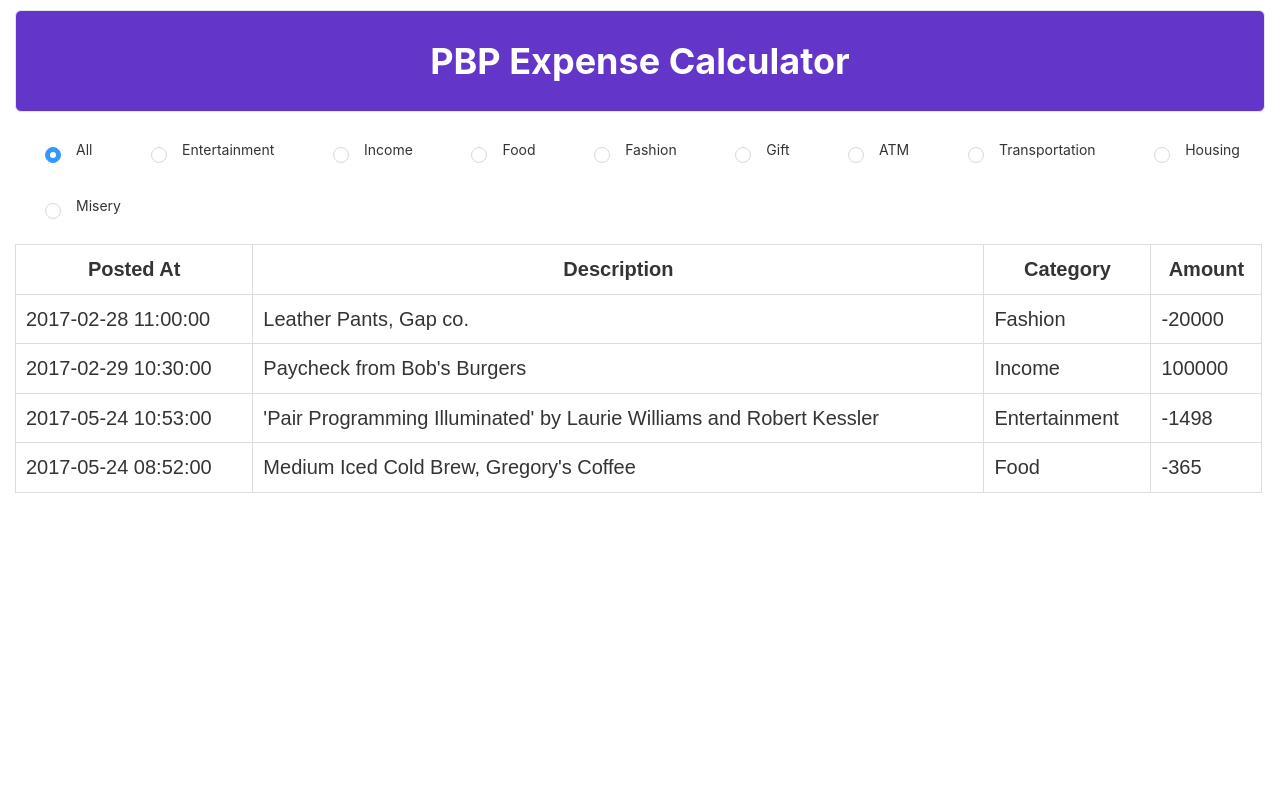
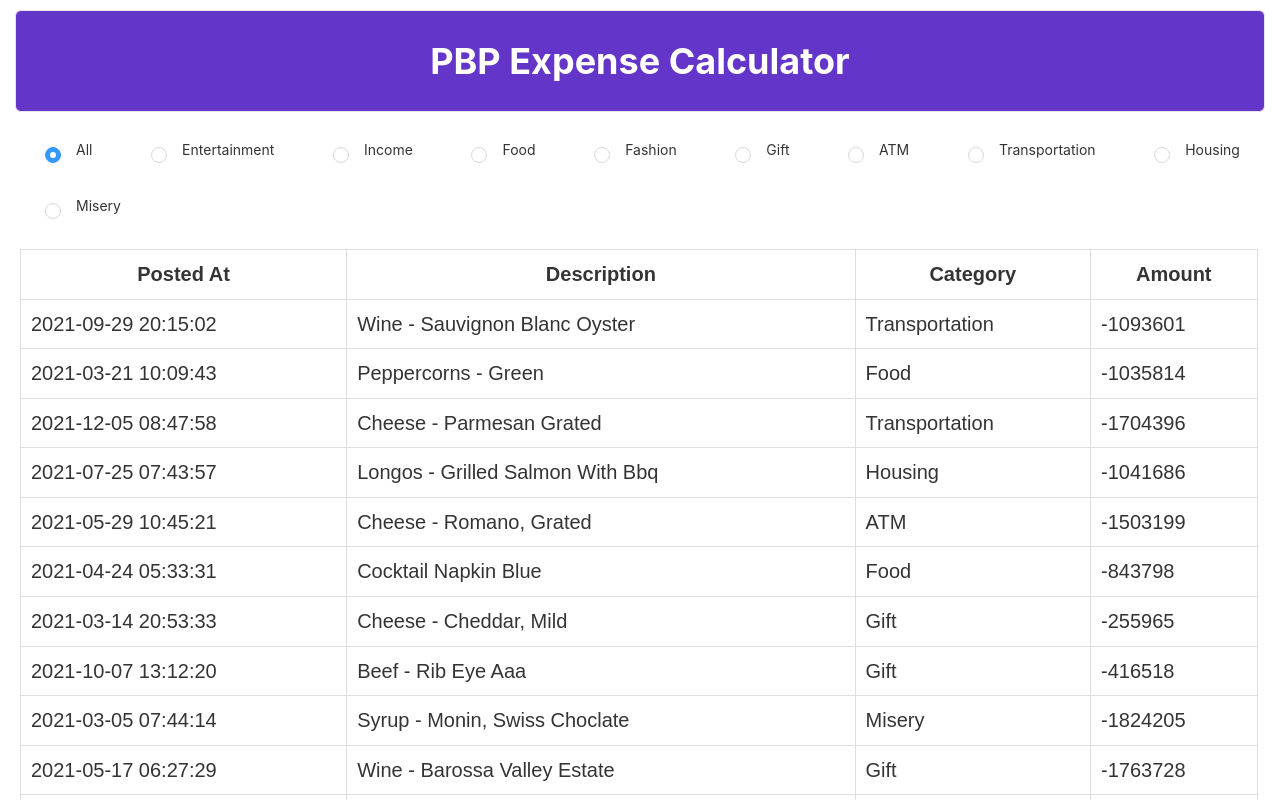
Before and after one commit to gitx5622/PBP_test, a React (Create React App) app: page / in a window 1280 px wide. Shown: the top 800 px of the page. Built offline with nearby package versions, Linux system fonts and the light colour scheme.

Commit message:
added transactions json data to the back component and also some refactoring

```diff
--- a/src/components/App.js
+++ b/src/components/App.js
@@ -1,6 +1,6 @@
 import React, { Component, Fragment } from 'react'
 import { Panel } from 'rsuite';
-import BankContainer from './BankContainer'
+import BankContainer from './transanctions/bankContainer'
 
 class App extends Component {
   render() {
--- a/src/components/BankContainer.js
+++ /dev/null
@@ -1,129 +0,0 @@
-import React, { useState } from 'react';
-import { Radio, RadioGroup } from 'rsuite';
-
-
-const BankContainer = () => {
-  const [activeCategory, setActiveCategory] = useState({
-    category: 'All'
-  })
-  const styles = {
-    table: {
-      fontFamily: 'Quicksand, sans-serif',
-      borderCollapse: 'collapse',
-      width: '99%',
-      fontSize: "20px",
-      td: {
-        border: '1px solid #dddddd',
-        textAlign: 'left',
-        padding: '10px',
-      },
-      th: {
-        border: '1px solid #dddddd',
-        padding: '10px',
-        textAlign: 'center',
-      },
-      tr: {
-        borderRadius: '10px',
-      }
-    },
-  }
-
-  const state = {
-    transactions: [
-      {
-        id: 1,
-        posted_at: '2017-02-28 11:00:00',
-        description: 'Leather Pants, Gap co.',
-        category: 'Fashion',
-        amount: -20000
-      },
-      {
-        id: 2,
-        posted_at: '2017-02-29 10:30:00',
-        description: "Paycheck from Bob's Burgers",
-        category: 'Income',
-        amount: 100000
-      },
-      {
-        id: 3,
-        posted_at: '2017-05-24 10:53:00',
-        description:
-          "'Pair Programming Illuminated' by Laurie Williams and Robert Kessler",
-        category: 'Entertainment',
-        amount: -1498
-      },
-      {
-        id: 4,
-        posted_at: '2017-05-24 08:52:00',
-        description: "Medium Iced Cold Brew, Gregory's Coffee",
-        category: 'Food',
-        amount: -365
-      }
-    ],
-    activeCategory: 'All'
-  }
-
-  const filteredTransactions = state.transactions.filter(transaction => transaction.category === activeCategory.category);
-
-  console.log(filteredTransactions);
-
-  const handleChange = (name, value) => {
-    setActiveCategory({
-      [name]: value
-    });
-    console.log(name, value);
-  }
-
-  return (
-    <React.Fragment>
-      <RadioGroup
-        name="category"
-        value={activeCategory.category}
-        onChange={value => handleChange('category', value)}
-      >
-        <div style={{ display: "flex", justifyContent: "space-between", flexWrap: "wrap" }}>
-          <Radio checked={activeCategory.category === 'All' ? true : false} value="All">All</Radio>
-          <Radio checked={activeCategory.category === 'Entertainment' ? true : false} value="Entertainment">Entertainment</Radio>
-          <Radio checked={activeCategory.category === 'Income' ? true : false} value="Income">Income</Radio>
-          <Radio checked={activeCategory.category === 'Food' ? true : false} value="Food">Food</Radio>
-          <Radio checked={activeCategory.category === 'Fashion' ? true : false} value="Fashion">Fashion</Radio>
-          <Radio checked={activeCategory.category === 'Gift' ? true : false} value="Gift">Gift</Radio>
-          <Radio checked={activeCategory.category === 'ATM' ? true : false} value="ATM">ATM</Radio>
-          <Radio checked={activeCategory.category === 'Transportation' ? true : false} value="Transportation">Transportation</Radio>
-          <Radio checked={activeCategory.category === 'Housing' ? true : false} value="Housing">Housing</Radio>
-          <Radio checked={activeCategory.category === 'Misery' ? true : false} value="Misery">Misery</Radio>
-        </div>
-      </RadioGroup>
-      <table style={styles.table}>
-        <tr style={styles.table.tr}>
-          <th style={styles.table.th}>Posted At</th>
-          <th style={styles.table.th}>Description</th>
-          <th style={styles.table.th}>Category</th>
-          <th style={styles.table.th}>Amount</th>
-        </tr>
-        {filteredTransactions && (
-          filteredTransactions.map((eachTransaction) => (
-            <tr key={eachTransaction.id}>
-              <td style={styles.table.td}>{eachTransaction.posted_at}</td>
-              <td style={styles.table.td}>{eachTransaction.description}</td>
-              <td style={styles.table.td}>{eachTransaction.category}</td>
-              <td style={styles.table.td}>{eachTransaction.amount}</td>
-            </tr>
-          ))
-        )}
-        {activeCategory.category === "All" && (
-          state.transactions.map((eachTransaction) => (
-            <tr key={eachTransaction.id}>
-              <td style={styles.table.td}>{eachTransaction.posted_at}</td>
-              <td style={styles.table.td}>{eachTransaction.description}</td>
-              <td style={styles.table.td}>{eachTransaction.category}</td>
-              <td style={styles.table.td}>{eachTransaction.amount}</td>
-            </tr>
-          ))
-        )}
-      </table>
-    </React.Fragment>
-  )
-}
-
-export default BankContainer;
--- /dev/null
+++ b/src/components/transanctions/bankContainer.js
@@ -0,0 +1,48 @@
+import React, {  useState } from 'react';
+import { Radio, RadioGroup } from 'rsuite';
+import transactionData from './sample_data.json';
+import TransanctionCard from "./transanction_card";
+
+const BankContainer = () => {
+  const [activeCategory, setActiveCategory] = useState({
+    category: 'All',
+  })
+
+  const filteredTransactions = transactionData.filter(transaction => transaction.category === activeCategory.category);
+
+  const handleChange = (name, value) => {
+    setActiveCategory({
+      [name]: value
+    });
+  }
+
+  return (
+    <React.Fragment>
+      <RadioGroup
+        name="category"
+        value={activeCategory.category}
+        onChange={value => handleChange('category', value)}
+      >
+        <div style={{ display: "flex", justifyContent: "space-between", flexWrap: "wrap" }}>
+          <Radio checked={activeCategory.category === 'All'} value="All">All</Radio>
+          <Radio checked={activeCategory.category === 'Entertainment'} value="Entertainment">Entertainment</Radio>
+          <Radio checked={activeCategory.category === 'Income'} value="Income">Income</Radio>
+          <Radio checked={activeCategory.category === 'Food'} value="Food">Food</Radio>
+          <Radio checked={activeCategory.category === 'Fashion'} value="Fashion">Fashion</Radio>
+          <Radio checked={activeCategory.category === 'Gift'} value="Gift">Gift</Radio>
+          <Radio checked={activeCategory.category === 'ATM'} value="ATM">ATM</Radio>
+          <Radio checked={activeCategory.category === 'Transportation'} value="Transportation">Transportation</Radio>
+          <Radio checked={activeCategory.category === 'Housing'} value="Housing">Housing</Radio>
+          <Radio checked={activeCategory.category === 'Misery'} value="Misery">Misery</Radio>
+        </div>
+      </RadioGroup>
+        <TransanctionCard
+            filteredTransactions={filteredTransactions}
+            activeCategory={activeCategory}
+            transactionData={transactionData}
+        />
+    </React.Fragment>
+  )
+}
+
+export default BankContainer;
--- /dev/null
+++ b/src/components/transanctions/transanction_card.js
@@ -0,0 +1,59 @@
+import React from 'react';
+
+const TransanctionCard = ({filteredTransactions, activeCategory, transactionData}) => {
+    return (
+        <div style={{overflowX:"auto"}}>
+            <table style={styles.table}>
+                <tr style={styles.table.tr}>
+                    <th style={styles.table.th}>Posted At</th>
+                    <th style={styles.table.th}>Description</th>
+                    <th style={styles.table.th}>Category</th>
+                    <th style={styles.table.th}>Amount</th>
+                </tr>
+                {filteredTransactions && (
+                    filteredTransactions.map((eachTransaction) => (
+                        <tr key={eachTransaction.id}>
+                            <td style={styles.table.td}>{eachTransaction.posted_at}</td>
+                            <td style={styles.table.td}>{eachTransaction.description}</td>
+                            <td style={styles.table.td}>{eachTransaction.category}</td>
+                            <td style={styles.table.td}>{eachTransaction.amount}</td>
+                        </tr>
+                    ))
+                )}
+                {activeCategory.category === "All" && (
+                    transactionData.map((eachTransaction) => (
+                        <tr key={eachTransaction.id}>
+                            <td style={styles.table.td}>{eachTransaction.posted_at}</td>
+                            <td style={styles.table.td}>{eachTransaction.description}</td>
+                            <td style={styles.table.td}>{eachTransaction.category}</td>
+                            <td style={styles.table.td}>{eachTransaction.amount}</td>
+                        </tr>
+                    ))
+                )}
+            </table>
+        </div>
+    );
+};
+
+export default TransanctionCard;
+const styles = {
+    table: {
+        fontFamily: 'Quicksand, sans-serif',
+        borderCollapse: 'collapse',
+        width: '99%',
+        fontSize: "20px",
+        td: {
+            border: '1px solid #dddddd',
+            textAlign: 'left',
+            padding: '10px',
+        },
+        th: {
+            border: '1px solid #dddddd',
+            padding: '10px',
+            textAlign: 'center',
+        },
+        tr: {
+            borderRadius: '10px',
+        }
+    },
+}
```
Also changed, not shown: package.json (+21 -4 lines), src/components/transanctions/navbar.js (added), src/components/transanctions/sample_data.json (renamed from src/components/sample_data.json), 1 other file (tests, documents, lock files or other folders).
